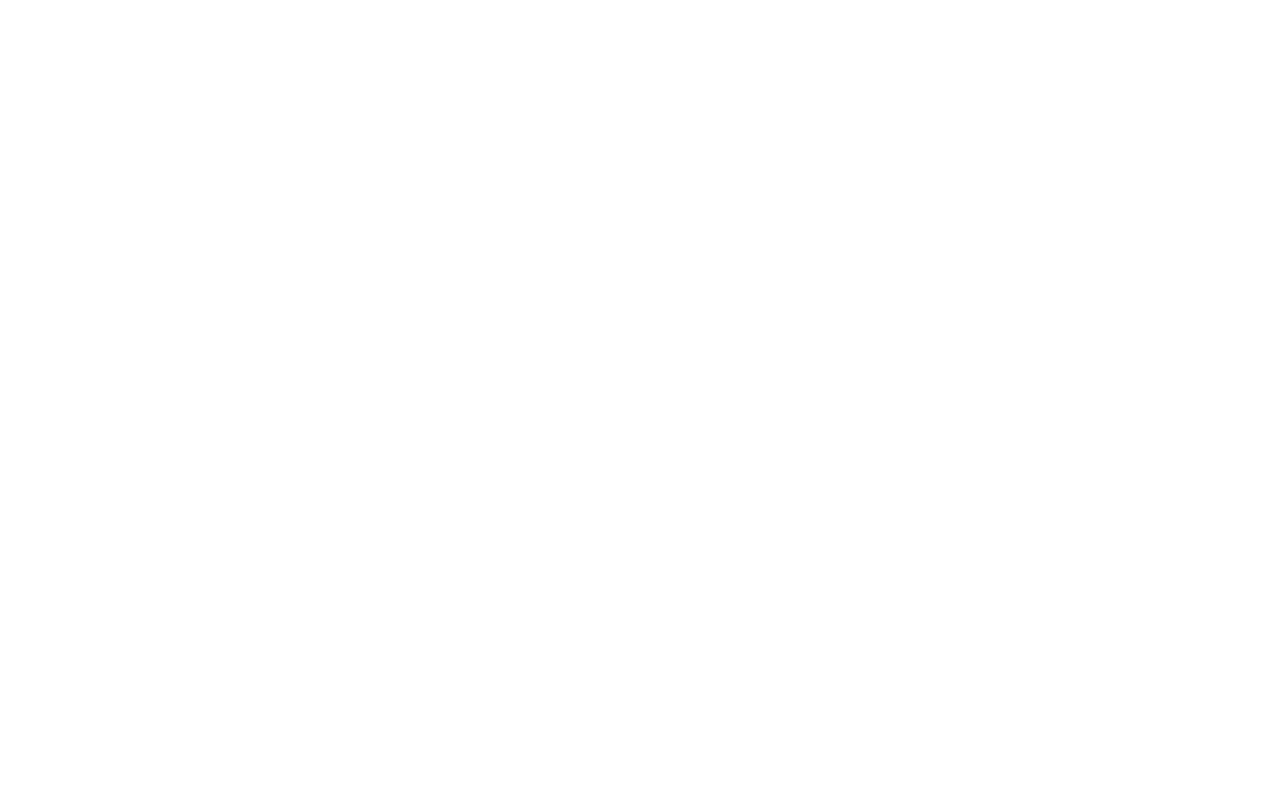
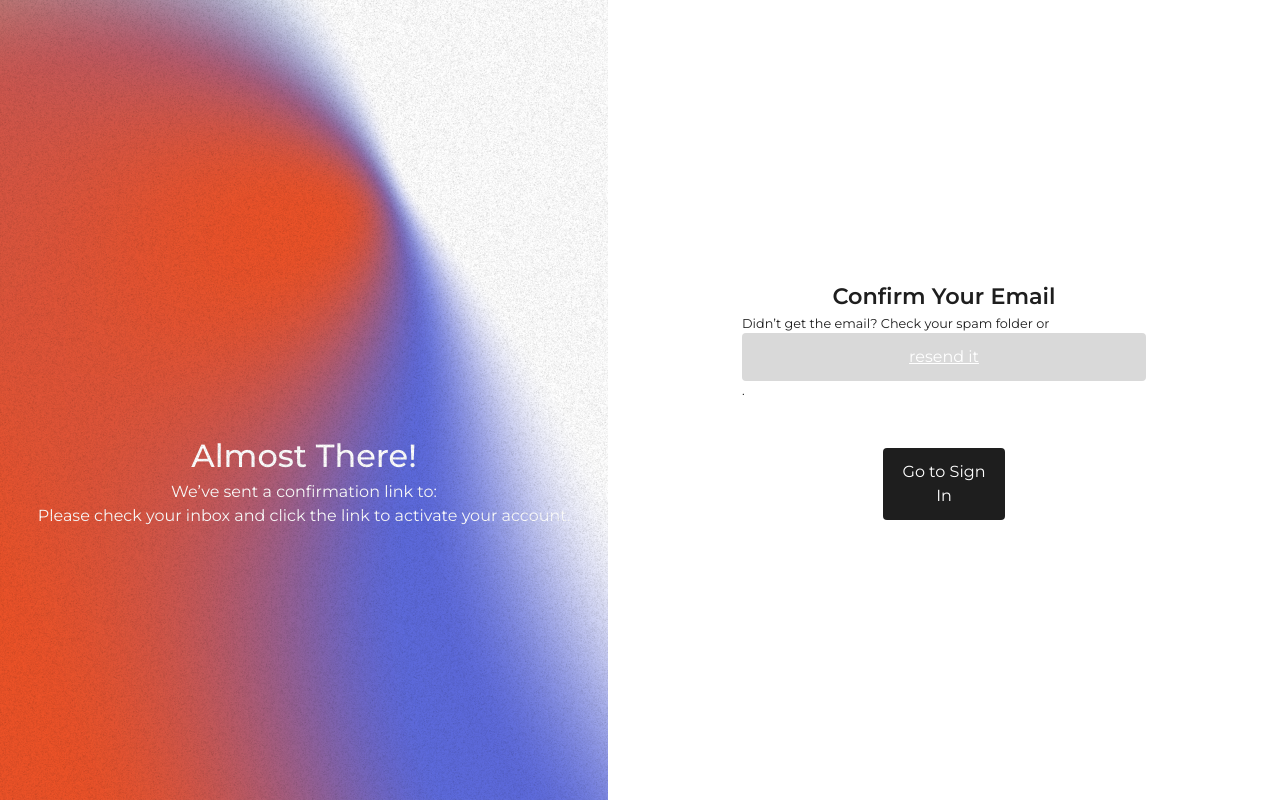
Before and after one commit to shhahad20/CloudMenu, a React (Vite) app in the folder frontend/: page /confirm-email in a window 1280 px wide. Before the commit this address had no page. Built offline with nearby package versions, Linux system fonts and the light colour scheme.

Commit message:
feat(auth): add email confirmation flow and update signup process

```diff
--- a/frontend/src/main.tsx
+++ b/frontend/src/main.tsx
@@ -13,6 +13,7 @@
 import Pricing from "./pages/Pricing.tsx";
 import ForgotPassword from "./pages/ForgotPassword.tsx";
 import ResetPassword from "./pages/ResetPassword.tsx";
+import ConfirmEmailSent from "./pages/ConfirmEmail.tsx";
 
 
 // import Logout from './pages/Logout.tsx';
@@ -27,6 +28,7 @@
             <Route path="/menus" element={<MenuTemplates />} />
             <Route path="/sign-up" element={<Signup />} />
             <Route path="/sign-in" element={<SignIn />} />
+            <Route path="/confirm-email" element={<ConfirmEmailSent />} />
             <Route path="/forgot-password" element={<ForgotPassword />} />
             <Route path="/reset-password" element={<ResetPassword />} />
 
--- /dev/null
+++ b/frontend/src/pages/ConfirmEmail.tsx
@@ -0,0 +1,50 @@
+// src/components/ConfirmEmailSent.tsx
+import React, { useEffect, useState } from 'react';
+import { useLocation, useNavigate } from 'react-router-dom';
+import '../styles/confirmEmail.scss';
+
+const ConfirmEmailSent: React.FC = () => {
+  const [email, setEmail] = useState('');
+  const navigate = useNavigate();
+  const { search } = useLocation();
+
+  // grab the email we passed in the query string
+  useEffect(() => {
+    const params = new URLSearchParams(search);
+    setEmail(params.get('email') ?? '');
+  }, [search]);
+
+  return (
+    <div className="signup-container">
+      <div className="gradient-section">
+        <div className="inner-signup-header">
+          <h1>Almost There!</h1>
+          <p>We’ve sent a confirmation link to:</p>
+          {email && <p className="confirm-email">{email}</p>}
+          <p>Please check your inbox and click the link to activate your account.</p>
+        </div>
+      </div>
+
+      <div className="form-section">
+        <h2 className="signup-header">Confirm Your Email</h2>
+        <p className="signup-subheader">
+          Didn’t get the email? Check your spam folder or
+          <button
+            className="link-button"
+            onClick={() => navigate(`/sign-up?resend=true&email=${email}`)}
+          >
+            resend it
+          </button>.
+        </p>
+        <button
+          className="back-sigin-btn"
+          onClick={() => navigate('/sign-in')}
+        >
+          Go to Sign In
+        </button>
+      </div>
+    </div>
+  );
+};
+
+export default ConfirmEmailSent;
--- a/frontend/src/pages/Signup.tsx
+++ b/frontend/src/pages/Signup.tsx
@@ -45,6 +45,7 @@
 
       // success → navigate to sign-in
       navigate("/sign-in", { replace: true });
+      navigate(`/confirm-email?email=${encodeURIComponent(formData.email)}`, { replace: true });
     } catch (err: unknown) {
       let errorMessage = "An unknown error occurred";
       if (err instanceof Error) {
--- /dev/null
+++ b/frontend/src/styles/confirmEmail.scss
@@ -0,0 +1,22 @@
+/* src/styles/confirmEmail.scss */
+@import './signup';  /* if you want to reuse the same mixins/fonts */
+
+.confirm-email {
+  font-weight: 600;
+  margin: 0.5rem 0 1.5rem;
+  color: #6d5bba;
+}
+
+.link-button {
+  background: none;
+  border: none;
+  color: #6d5bba;
+  text-decoration: underline;
+  cursor: pointer;
+  padding: 0;
+  font: inherit;
+}
+
+.select-btn {
+  margin-top: 2rem;
+}
```
Also changed, not shown: 4 other files (tests, documents, lock files or other folders).
